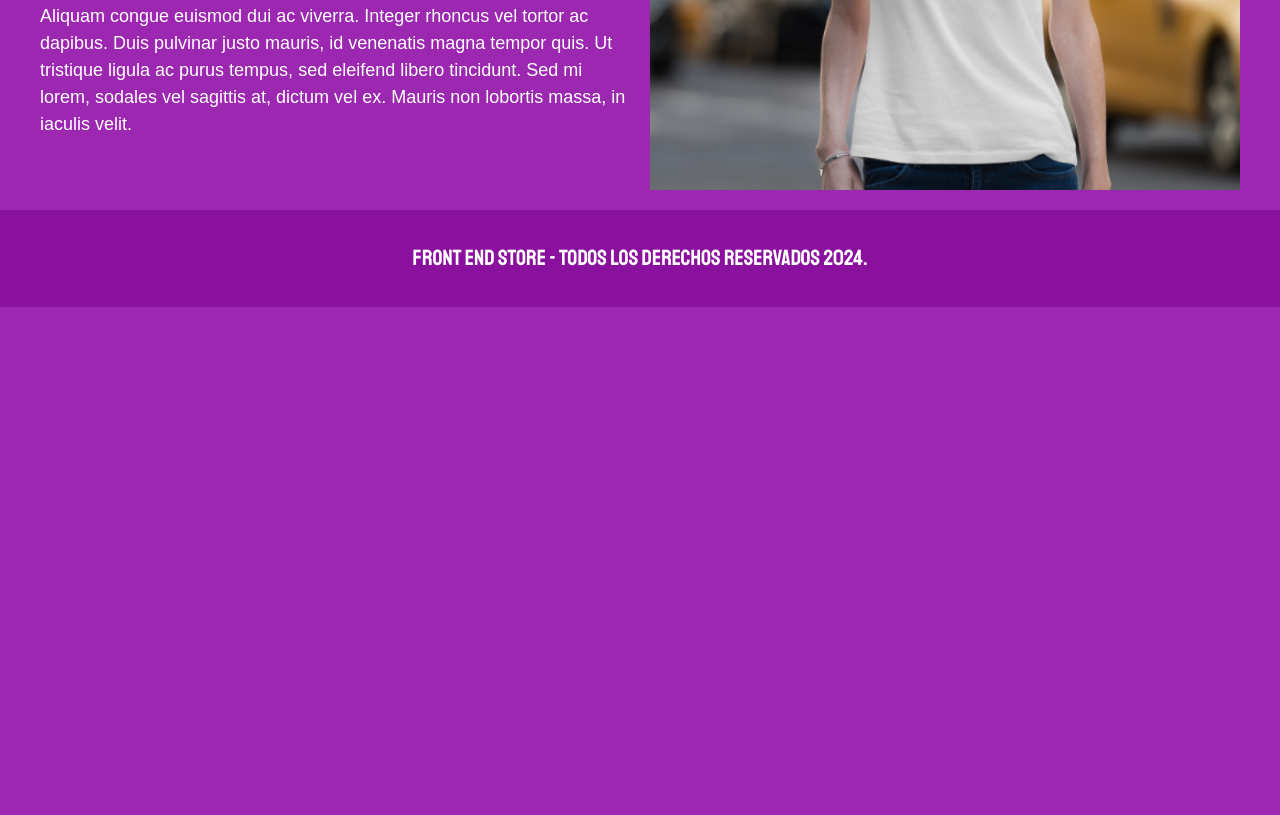
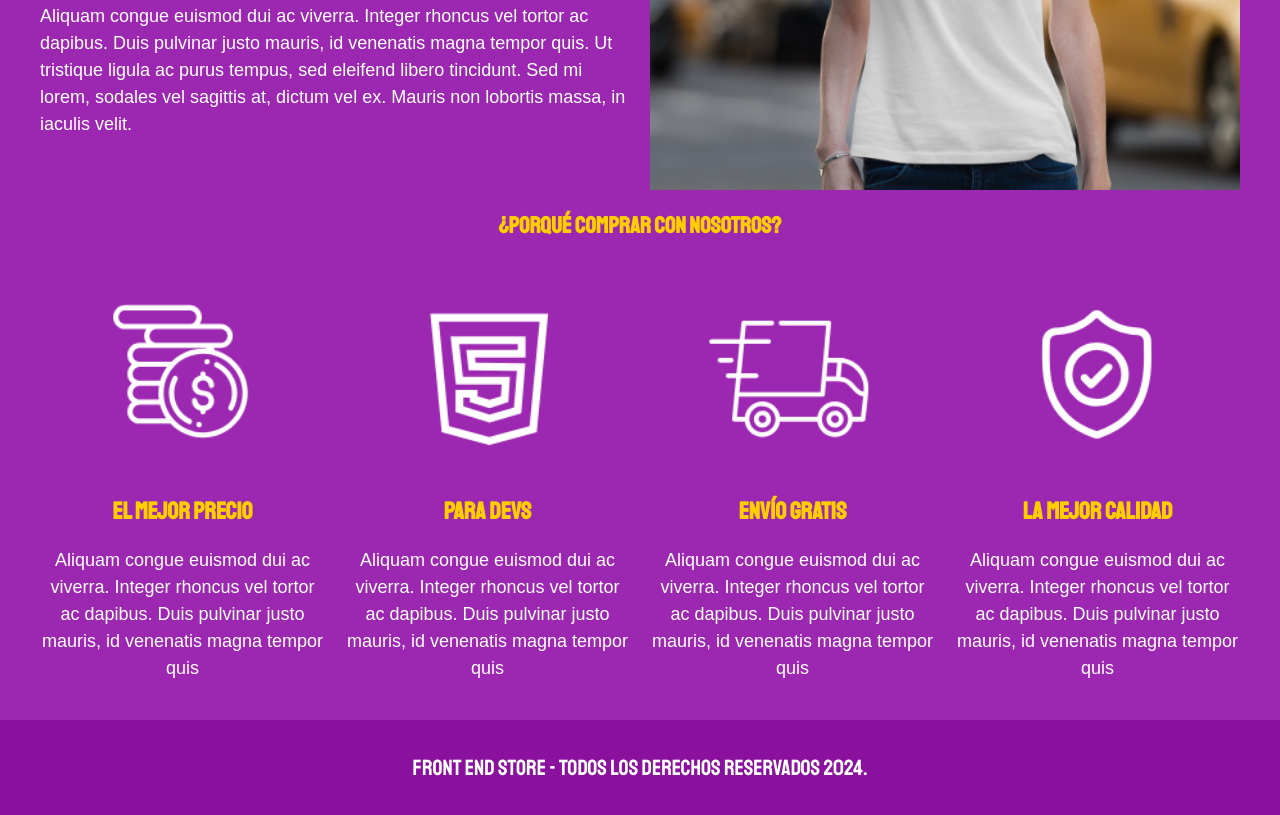
Before and after one commit to cocorniz88/FrontEnd-store, a plain HTML site: page nosotros.html in a window 1280 px wide. Shown: the part 565-1380 px from the top of the page. Before the commit the page ends 872 px from the top, so only its background shows below. Drawn offline with Linux system fonts and the light colour scheme.

Commit message:
nosotros html and css

```diff
--- a/css/styles.css
+++ b/css/styles.css
@@ -164,10 +164,31 @@ h3 {
 }
 .nosotros__imagen {
     grid-row: 1 / 2;
-    width: 100%; /*la imagen cope todo */
+    width: 100%; /*la imagen ocupe todo */
 }
 @media (min-width: 768px) {
     .nosotros__imagen {
         grid-column: 2 / 3;
     }
 }
+
+/*Bloques*/
+.bloques {
+    display: grid;
+    grid-template-columns: repeat(2, 1fr);
+    gap: 2rem;
+}
+@media (min-width: 768px) {
+    .bloques {
+        grid-template-columns: repeat(4, 1fr);
+    }
+}
+.bloque {
+    text-align: center;
+}
+.bloque__imagen {
+    width: 100%;
+}
+.bloque__titulo {
+    margin: 0;
+}
--- a/nosotros.html
+++ b/nosotros.html
@@ -34,6 +34,36 @@
 
     </main>
 
+    <section class="contenedor comprar">
+        <h2 class="comprar__titulo">¿Porqué comprar con nosotros?</h2>
+
+        <div class="bloques">
+            <div class="bloque">
+                <img class="bloque__imagen" src="img/icono_1.png" alt="porque comprar">
+                <h3 class="bloque__titulo">El Mejor Precio</h3>
+                <p>Aliquam congue euismod dui ac viverra. Integer rhoncus vel tortor ac dapibus. Duis pulvinar justo mauris, id venenatis magna tempor quis</p>
+            </div><!--bloque-->
+
+            <div class="bloque">
+                <img class="bloque__imagen" src="img/icono_2.png" alt="porque comprar">
+                <h3 class="bloque__titulo">Para Devs</h3>
+                <p>Aliquam congue euismod dui ac viverra. Integer rhoncus vel tortor ac dapibus. Duis pulvinar justo mauris, id venenatis magna tempor quis</p>
+            </div><!--bloque-->
+
+            <div class="bloque">
+                <img class="bloque__imagen" src="img/icono_3.png" alt="porque comprar">
+                <h3 class="bloque__titulo">Envío gratis</h3>
+                <p>Aliquam congue euismod dui ac viverra. Integer rhoncus vel tortor ac dapibus. Duis pulvinar justo mauris, id venenatis magna tempor quis</p>
+            </div><!--bloque-->
+
+            <div class="bloque">
+                <img class="bloque__imagen" src="img/icono_4.png" alt="porque comprar">
+                <h3 class="bloque__titulo">La Mejor Calidad</h3>
+                <p>Aliquam congue euismod dui ac viverra. Integer rhoncus vel tortor ac dapibus. Duis pulvinar justo mauris, id venenatis magna tempor quis</p>
+            </div><!--bloque-->
+        </div><!--bloques-->
+    </section>
+
     <footer class="footer">
         <p class="footer__texto">Front End Store - Todos los derechos Reservados 2024.</p>
     </footer>
```
